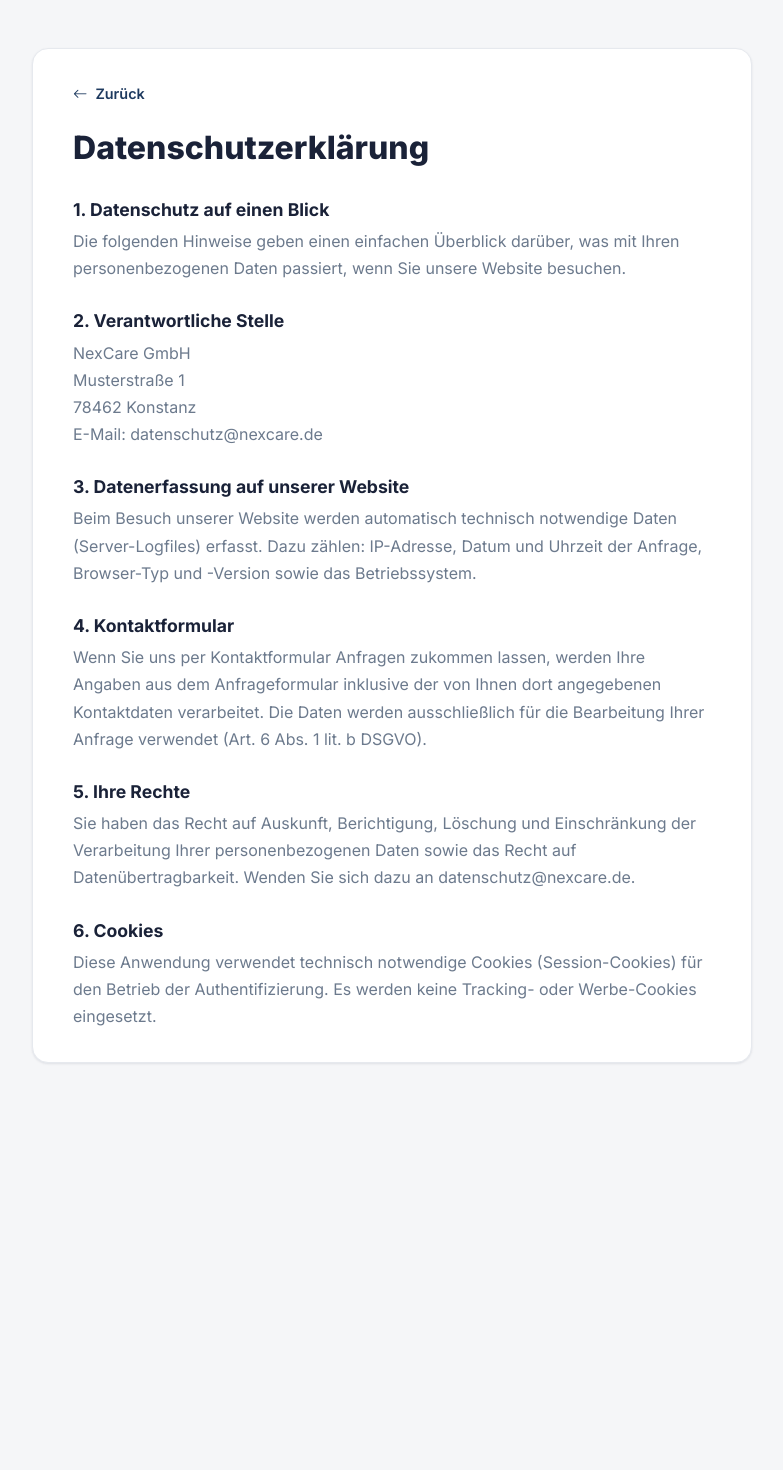
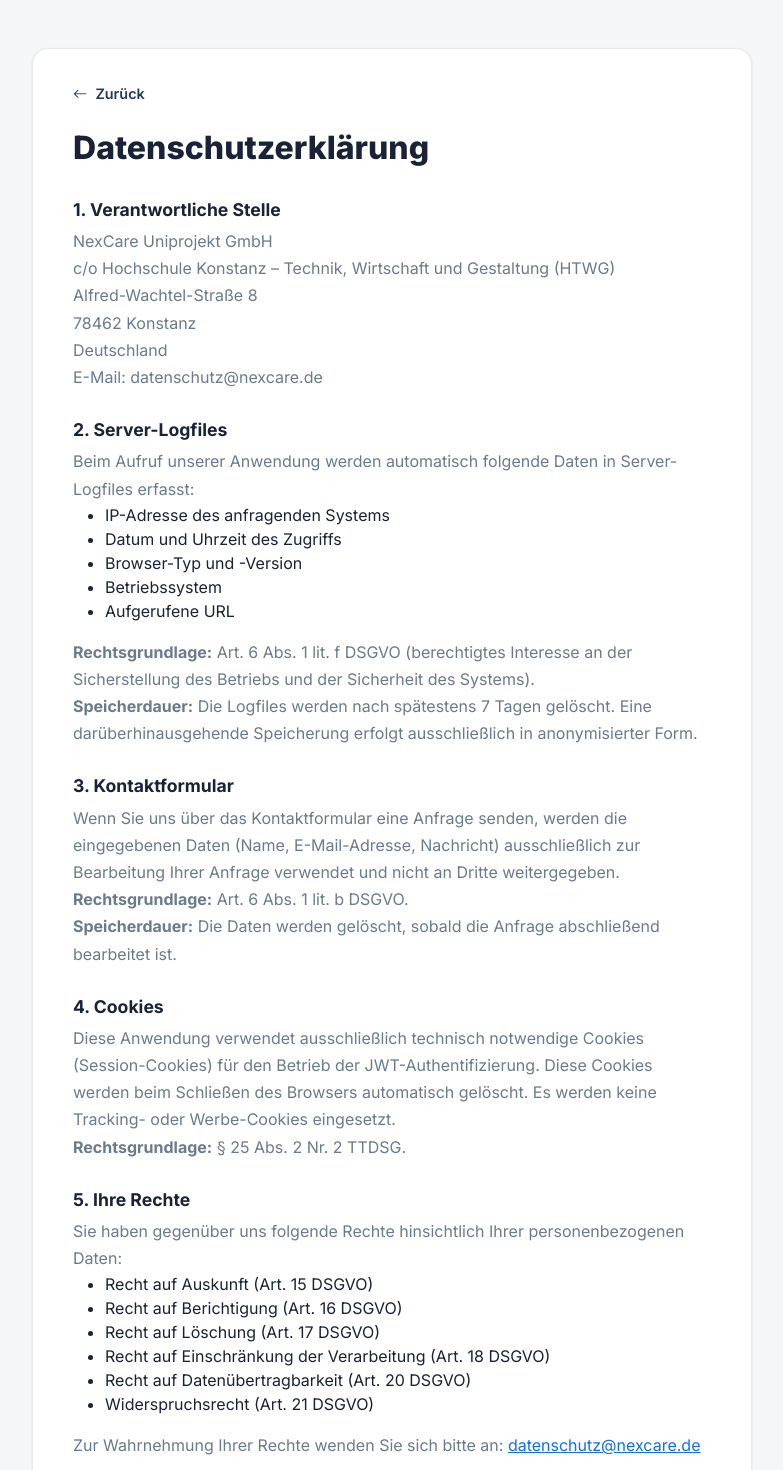
Before and after one commit to htwg-in-schneider/frontend-nexcare, a Vue app: page /datenschutz in a window 1280 px wide. Shown: the top 1470 px of the page, without its empty margins (248-1031 px from the left). Before the commit the page ends 1111 px from the top, so only its background shows below. Built offline with nearby package versions, Linux system fonts and the light colour scheme.

Commit message:
legal: update imprint & privacy policy (DDG, HTWG address, retention period, right to complain, university project notice)

```diff
--- a/src/views/DatenschutzView.vue
+++ b/src/views/DatenschutzView.vue
@@ -11,47 +11,80 @@
       </button>
       <h1>Datenschutzerklärung</h1>
 
-      <h2>1. Datenschutz auf einen Blick</h2>
+      <h2>1. Verantwortliche Stelle</h2>
       <p>
-        Die folgenden Hinweise geben einen einfachen Überblick darüber, was mit Ihren
-        personenbezogenen Daten passiert, wenn Sie unsere Website besuchen.
-      </p>
-
-      <h2>2. Verantwortliche Stelle</h2>
-      <p>
-        NexCare GmbH<br>
-        Musterstraße 1<br>
+        NexCare Uniprojekt GmbH<br>
+        c/o Hochschule Konstanz – Technik, Wirtschaft und Gestaltung (HTWG)<br>
+        Alfred-Wachtel-Straße 8<br>
         78462 Konstanz<br>
+        Deutschland<br>
         E-Mail: datenschutz@nexcare.de
       </p>
 
-      <h2>3. Datenerfassung auf unserer Website</h2>
+      <h2>2. Server-Logfiles</h2>
       <p>
-        Beim Besuch unserer Website werden automatisch technisch notwendige Daten
-        (Server-Logfiles) erfasst. Dazu zählen: IP-Adresse, Datum und Uhrzeit der
-        Anfrage, Browser-Typ und -Version sowie das Betriebssystem.
+        Beim Aufruf unserer Anwendung werden automatisch folgende Daten in Server-Logfiles
+        erfasst:
+      </p>
+      <ul>
+        <li>IP-Adresse des anfragenden Systems</li>
+        <li>Datum und Uhrzeit des Zugriffs</li>
+        <li>Browser-Typ und -Version</li>
+        <li>Betriebssystem</li>
+        <li>Aufgerufene URL</li>
+      </ul>
+      <p>
+        <strong>Rechtsgrundlage:</strong> Art. 6 Abs. 1 lit. f DSGVO (berechtigtes Interesse
+        an der Sicherstellung des Betriebs und der Sicherheit des Systems).<br>
+        <strong>Speicherdauer:</strong> Die Logfiles werden nach spätestens 7 Tagen gelöscht.
+        Eine darüberhinausgehende Speicherung erfolgt ausschließlich in anonymisierter Form.
       </p>
 
-      <h2>4. Kontaktformular</h2>
+      <h2>3. Kontaktformular</h2>
       <p>
-        Wenn Sie uns per Kontaktformular Anfragen zukommen lassen, werden Ihre Angaben
-        aus dem Anfrageformular inklusive der von Ihnen dort angegebenen Kontaktdaten
-        verarbeitet. Die Daten werden ausschließlich für die Bearbeitung Ihrer Anfrage
-        verwendet (Art. 6 Abs. 1 lit. b DSGVO).
+        Wenn Sie uns über das Kontaktformular eine Anfrage senden, werden die eingegebenen
+        Daten (Name, E-Mail-Adresse, Nachricht) ausschließlich zur Bearbeitung Ihrer Anfrage
+        verwendet und nicht an Dritte weitergegeben.<br>
+        <strong>Rechtsgrundlage:</strong> Art. 6 Abs. 1 lit. b DSGVO.<br>
+        <strong>Speicherdauer:</strong> Die Daten werden gelöscht, sobald die Anfrage
+        abschließend bearbeitet ist.
+      </p>
+
+      <h2>4. Cookies</h2>
+      <p>
+        Diese Anwendung verwendet ausschließlich technisch notwendige Cookies (Session-Cookies)
+        für den Betrieb der JWT-Authentifizierung. Diese Cookies werden beim Schließen des
+        Browsers automatisch gelöscht. Es werden keine Tracking- oder Werbe-Cookies eingesetzt.<br>
+        <strong>Rechtsgrundlage:</strong> § 25 Abs. 2 Nr. 2 TTDSG.
       </p>
 
       <h2>5. Ihre Rechte</h2>
       <p>
-        Sie haben das Recht auf Auskunft, Berichtigung, Löschung und Einschränkung
-        der Verarbeitung Ihrer personenbezogenen Daten sowie das Recht auf
-        Datenübertragbarkeit. Wenden Sie sich dazu an datenschutz@nexcare.de.
+        Sie haben gegenüber uns folgende Rechte hinsichtlich Ihrer personenbezogenen Daten:
+      </p>
+      <ul>
+        <li>Recht auf Auskunft (Art. 15 DSGVO)</li>
+        <li>Recht auf Berichtigung (Art. 16 DSGVO)</li>
+        <li>Recht auf Löschung (Art. 17 DSGVO)</li>
+        <li>Recht auf Einschränkung der Verarbeitung (Art. 18 DSGVO)</li>
+        <li>Recht auf Datenübertragbarkeit (Art. 20 DSGVO)</li>
+        <li>Widerspruchsrecht (Art. 21 DSGVO)</li>
+      </ul>
+      <p>
+        Zur Wahrnehmung Ihrer Rechte wenden Sie sich bitte an:
+        <a href="mailto:datenschutz@nexcare.de">datenschutz@nexcare.de</a>
       </p>
 
-      <h2>6. Cookies</h2>
+      <h2>6. Beschwerderecht bei der Aufsichtsbehörde</h2>
       <p>
-        Diese Anwendung verwendet technisch notwendige Cookies (Session-Cookies) für
-        den Betrieb der Authentifizierung. Es werden keine Tracking- oder Werbe-Cookies
-        eingesetzt.
+        Sie haben das Recht auf Beschwerde bei einer Datenschutz-Aufsichtsbehörde,
+        wenn Sie der Ansicht sind, dass die Verarbeitung Ihrer personenbezogenen Daten
+        gegen die DSGVO verstößt (Art. 77 DSGVO).<br><br>
+        Die zuständige Aufsichtsbehörde ist der Landesbeauftragte für den Datenschutz
+        und die Informationsfreiheit Baden-Württemberg:<br>
+        <a href="https://www.baden-wuerttemberg.datenschutz.de/" target="_blank" rel="noopener">
+          www.baden-wuerttemberg.datenschutz.de
+        </a>
       </p>
     </div>
   </div>
--- a/src/views/HomeView.vue
+++ b/src/views/HomeView.vue
@@ -360,13 +360,11 @@
           <ul>
             <li><router-link to="/impressum">Impressum</router-link></li>
             <li><router-link to="/datenschutz">Datenschutz</router-link></li>
-            <li><a href="#">AGB</a></li>
-            <li><a href="#">Status</a></li>
           </ul>
         </div>
       </div>
       <div class="foot-bottom">
-        <span>© 2026 NexCare GmbH · Hergestellt in Deutschland</span>
+        <span>© 2026 NexCare Uniprojekt GmbH · Hergestellt in Deutschland</span>
         <span>Made with care for clinical teams.</span>
       </div>
     </div>
--- a/src/views/ImpressumView.vue
+++ b/src/views/ImpressumView.vue
@@ -11,28 +11,24 @@
       </button>
       <h1>Impressum</h1>
 
-      <h2>Angaben gemäß § 5 TMG</h2>
+      <p style="background:#f0f4f8;border-left:3px solid #1488C7;padding:0.75rem 1rem;border-radius:6px;font-size:0.9rem;">
+        Dieses Projekt entstand im Rahmen des Wahlpflichtfachs Webtechnologien im
+        Studiengang Medizin- und Gesundheitsinformatik an der Hochschule Konstanz (HTWG)
+        und dient ausschließlich Lehr- und Demonstrationszwecken.
+      </p>
+
+      <h2>Angaben gemäß § 5 DDG</h2>
       <p>
-        NexCare GmbH<br>
-        Musterstraße 1<br>
+        NexCare Uniprojekt GmbH<br>
+        c/o Hochschule Konstanz – Technik, Wirtschaft und Gestaltung (HTWG)<br>
+        Alfred-Wachtel-Straße 8<br>
         78462 Konstanz<br>
         Deutschland
       </p>
 
       <h2>Kontakt</h2>
       <p>
-        Telefon: +49 (0) 7531 000000<br>
         E-Mail: info@nexcare.de
-      </p>
-
-      <h2>Vertreten durch</h2>
-      <p>Prof. Dr. Johannes Schneider (Geschäftsführer)</p>
-
-      <h2>Registereintrag</h2>
-      <p>
-        Eintragung im Handelsregister.<br>
-        Registergericht: Amtsgericht Freiburg<br>
-        Registernummer: HRB 123456
       </p>
 
       <h2>Haftungsausschluss</h2>
```
